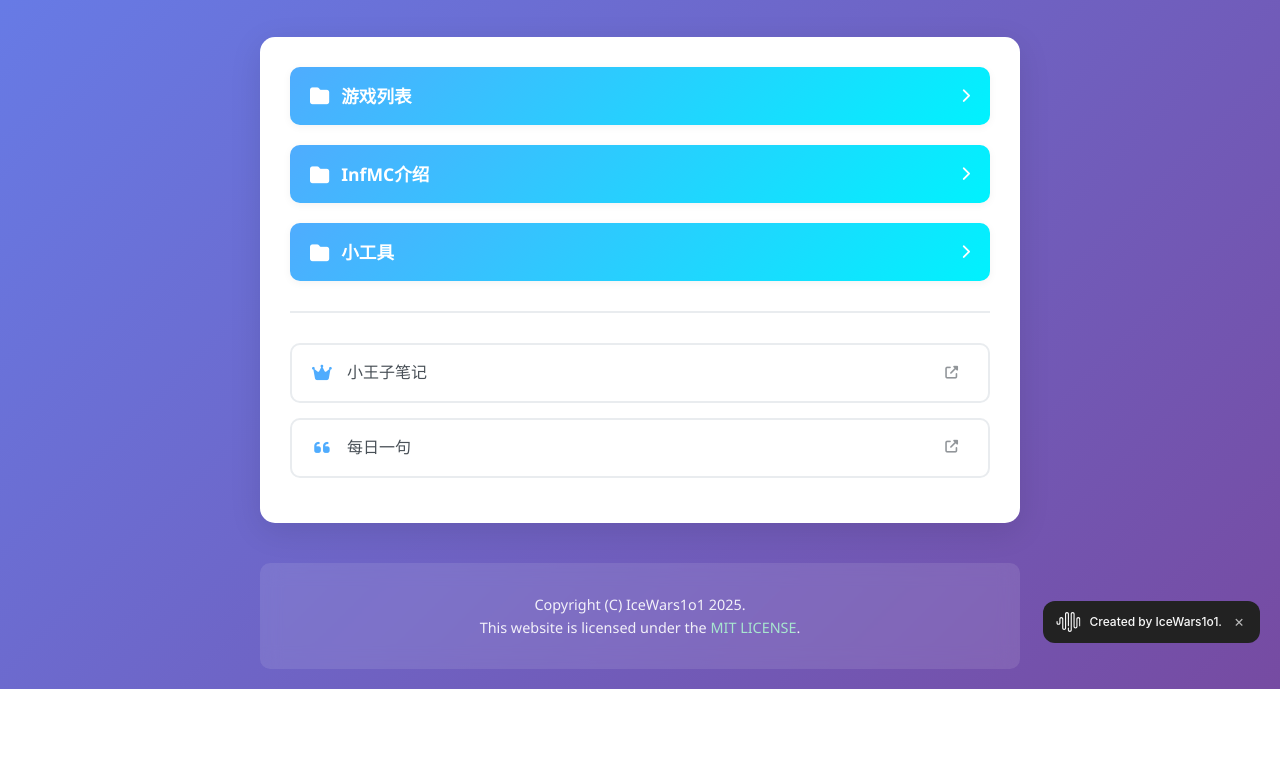
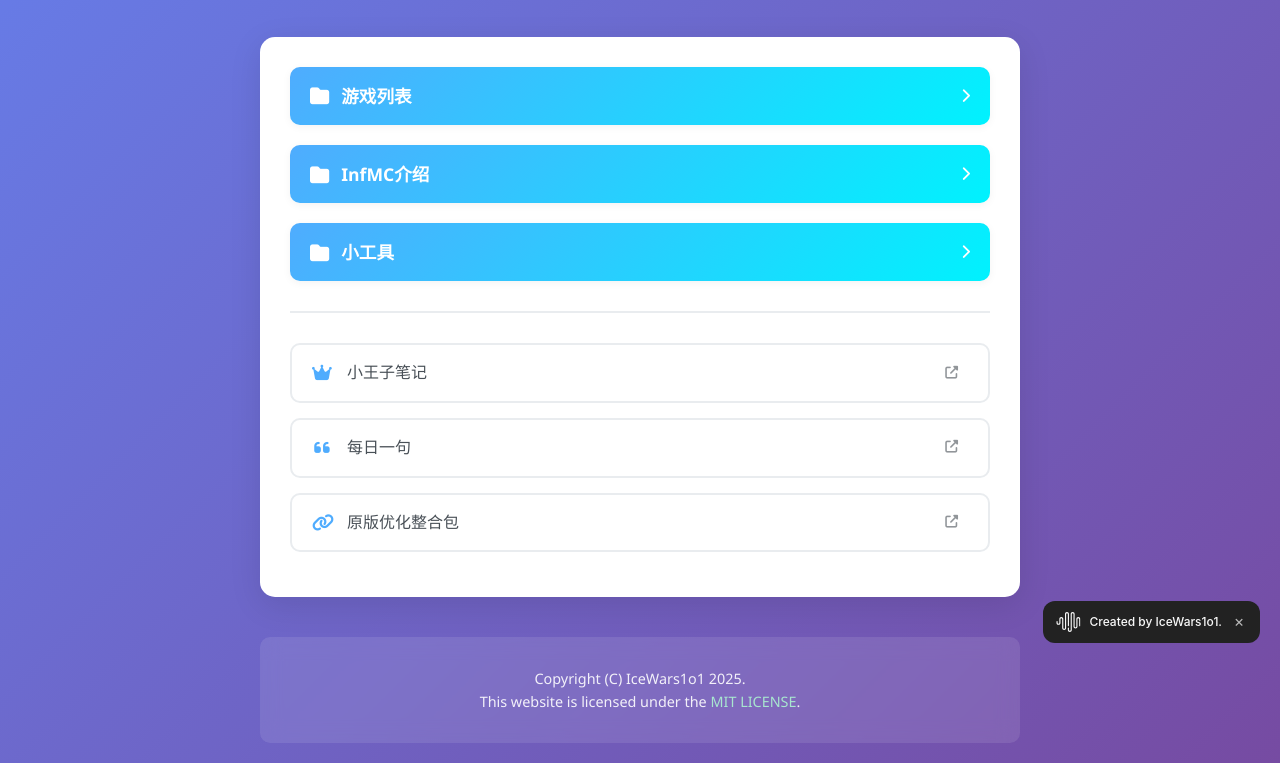
Before and after one commit to IceWars1o1/iw1o1.dpdns.org-website, a plain HTML site: page home/index.html in a window 1280 px wide. Shown: the part 137-900 px from the top of the page. Before the commit the page ends 826 px from the top, so only its background shows below. Drawn offline with Linux system fonts and the light colour scheme.

Commit message:
Fixed Known Issues
Signed-off-by: IceWars1o1 <abqyc@outlook.com>

```diff
--- a/home/index.html
+++ b/home/index.html
@@ -130,6 +130,11 @@
                   <span>每日一句</span>
                   <i class="fas fa-external-link-alt external-icon"></i>
               </a>
+              <a href="https://vanilla-opti.iw1o1.dpdns.org/" class="nav-link direct-link" target="_self">
+                <i class="fas fa-link"></i>
+                <span>原版优化整合包</span>
+                <i class="fas fa-external-link-alt external-icon"></i>
+            </a>
           </div>
         </main>
 
```
